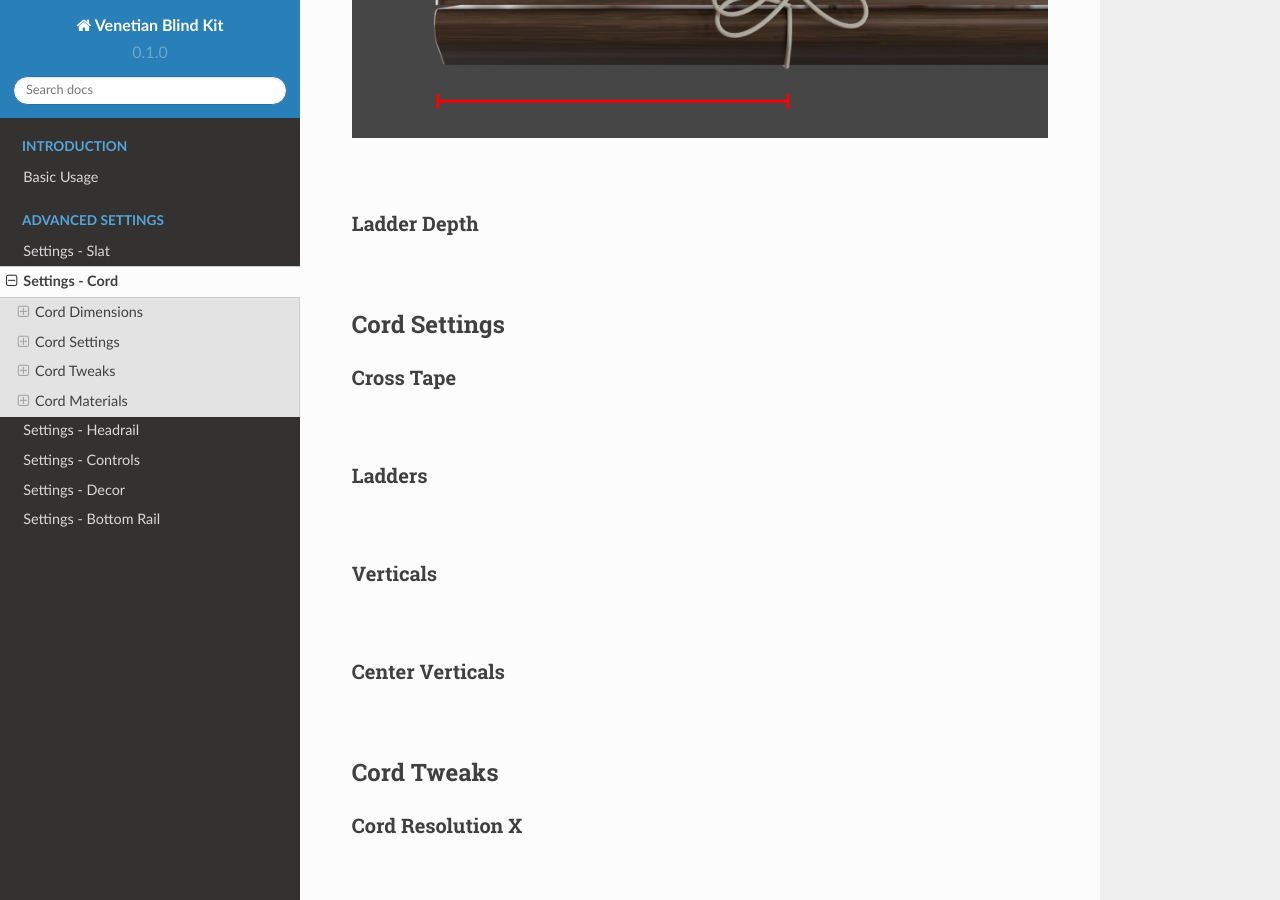
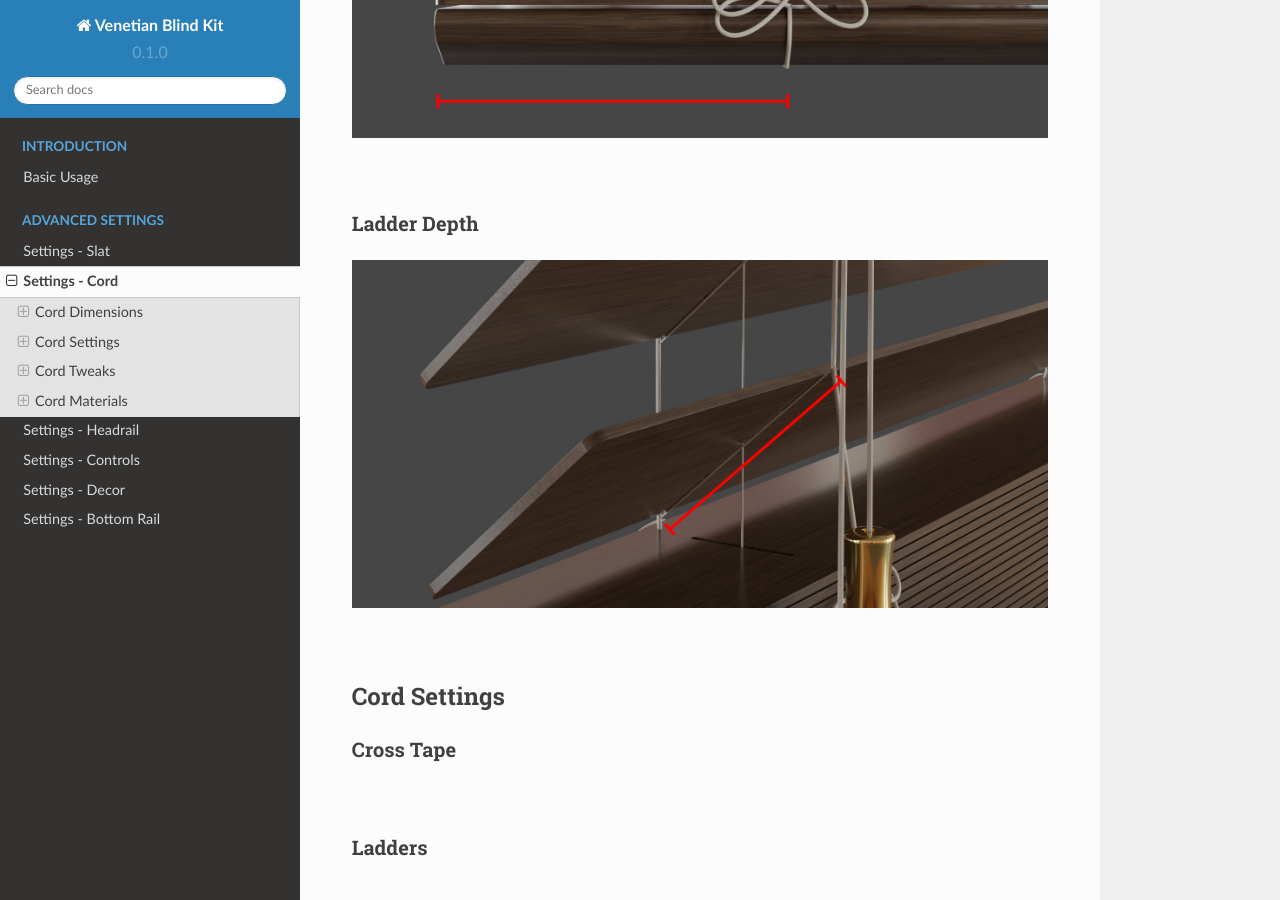
Before and after one commit to imperfectlink/VenetianBlindKit, a Sphinx documentation site: the page built from docs/source/cord.rst, in a window 1280 px wide and 900 px high, scrolled down 2989 px. Built offline with Sphinx 7.4.7 and the Read the Docs theme 2.0.0, drawn with Linux system fonts in a browser that asks for light colours.

Commit message:
Update cord.rst

```diff
--- a/docs/source/cord.rst
+++ b/docs/source/cord.rst
@@ -45,6 +45,8 @@ Ladder Offset Horizontal
 
 Ladder Depth
 ----
+
+.. image:: img/VBK_LadderDepth.jpg
 
 |
 
```
